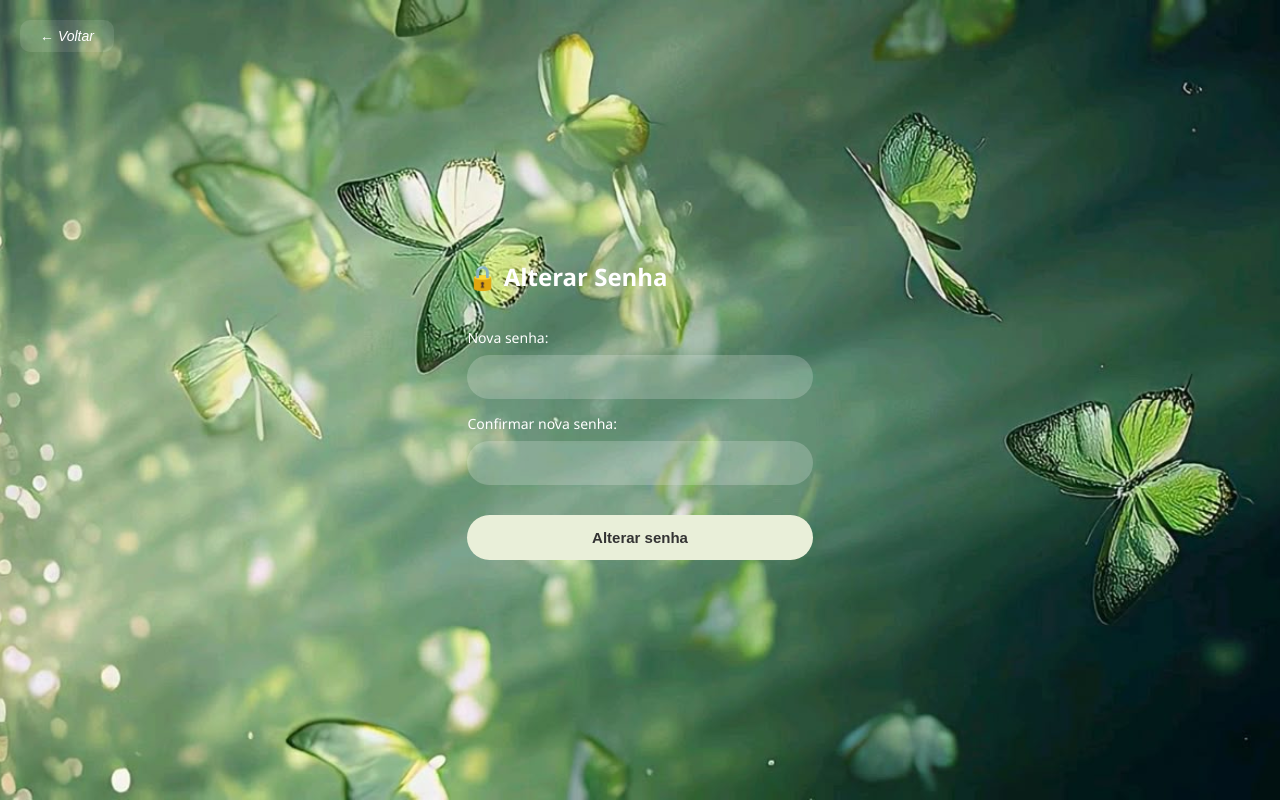
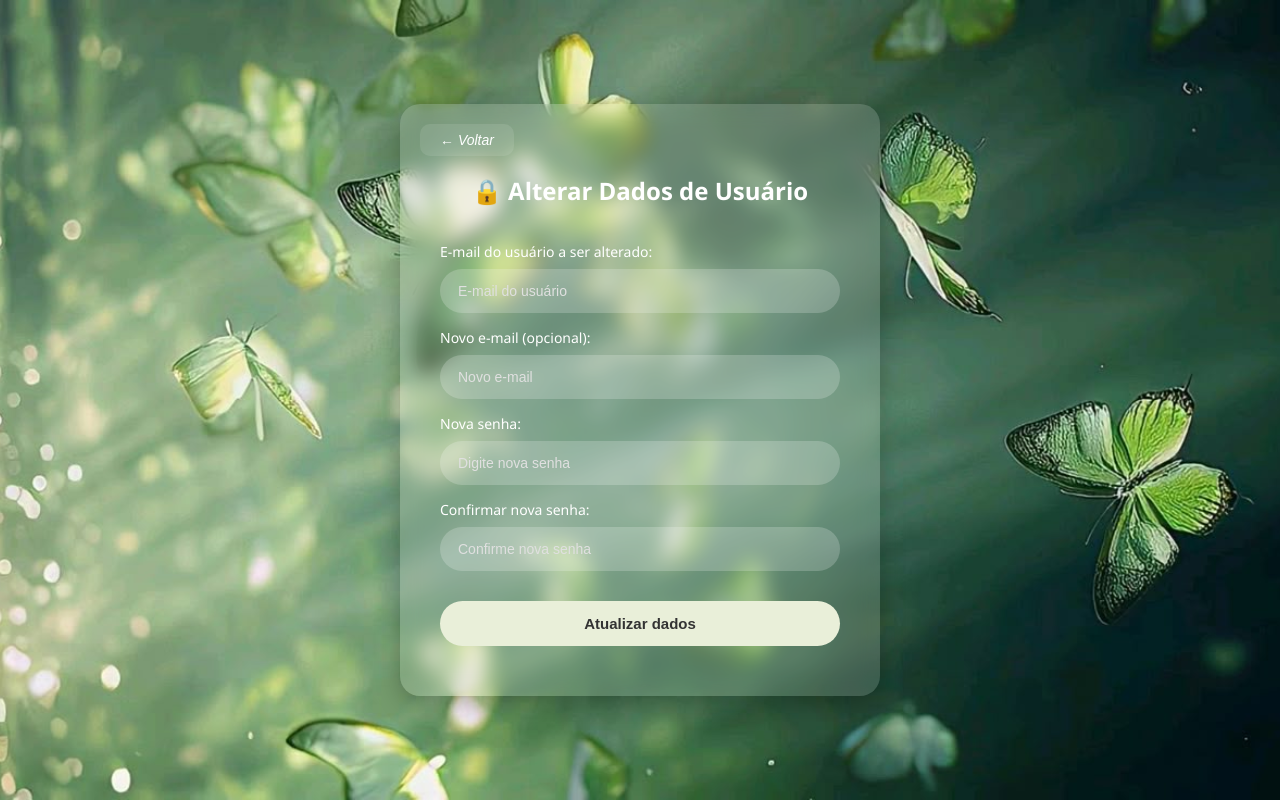
Before and after one commit to Raissa10cruz/Projeto, a PHP site: the page made by maria laura/esqueci_senha.php in a window 1280 px wide. Run offline with PHP 8.4, Linux system fonts and the light colour scheme; the visitor is signed in with stand-in values (Sample User, id 1).

Commit message:
alteração

```diff
--- a/maria laura/esqueci_senha.php
+++ b/maria laura/esqueci_senha.php
@@ -20,34 +20,75 @@ try {
     die("Erro na conexão: " . $e->getMessage());
 }
 
-$mensagem = '';
+$mensagens = [];
 
 if ($_SERVER['REQUEST_METHOD'] === 'POST') {
-    $nova_senha = $_POST['nova_senha'];
-    $confirmar_senha = $_POST['confirmar_senha'];
-    $usuario_id = $_SESSION['usuario_id'];
+    $email_alvo = trim($_POST['email_alvo'] ?? '');
 
-    if ($nova_senha === $confirmar_senha) {
-        $nova_senha_hash = password_hash($nova_senha, PASSWORD_DEFAULT);
-        $update = $conn->prepare("UPDATE usuarios SET senha = :senha WHERE id = :id");
-        $update->bindParam(':senha', $nova_senha_hash);
-        $update->bindParam(':id', $usuario_id);
-        $update->execute();
-        $mensagem = "✅ Senha alterada com sucesso!";
+    if (!empty($email_alvo) && filter_var($email_alvo, FILTER_VALIDATE_EMAIL)) {
+        // Verifica se o e-mail existe no banco
+        $stmt = $conn->prepare("SELECT id FROM usuarios WHERE email = :email");
+        $stmt->bindParam(':email', $email_alvo);
+        $stmt->execute();
+        $usuario_alvo = $stmt->fetch(PDO::FETCH_ASSOC);
+
+        if ($usuario_alvo) {
+            $alvo_id = $usuario_alvo['id'];
+
+            // Atualiza a senha se enviada
+            $nova_senha = $_POST['nova_senha'] ?? '';
+            $confirmar_senha = $_POST['confirmar_senha'] ?? '';
+
+            if (!empty($nova_senha) && !empty($confirmar_senha)) {
+                if ($nova_senha === $confirmar_senha) {
+                    $senha_hash = password_hash($nova_senha, PASSWORD_DEFAULT);
+                    $stmt = $conn->prepare("UPDATE usuarios SET senha = :senha WHERE id = :id");
+                    $stmt->bindParam(':senha', $senha_hash);
+                    $stmt->bindParam(':id', $alvo_id);
+                    $stmt->execute();
+                    $mensagens[] = "✅ Senha de {$email_alvo} alterada com sucesso!";
+                } else {
+                    $mensagens[] = "❌ As senhas não coincidem.";
+                }
+            }
+
+            // Atualizar o e-mail, se fornecido
+            $novo_email = trim($_POST['novo_email'] ?? '');
+            if (!empty($novo_email) && filter_var($novo_email, FILTER_VALIDATE_EMAIL)) {
+                $stmt = $conn->prepare("UPDATE usuarios SET email = :email WHERE id = :id");
+                $stmt->bindParam(':email', $novo_email);
+                $stmt->bindParam(':id', $alvo_id);
+                $stmt->execute();
+                $mensagens[] = "✅ E-mail atualizado com sucesso!";
+            }
+
+        } else {
+            $mensagens[] = "❌ Usuário com este e-mail não encontrado.";
+        }
     } else {
-        $mensagem = "❌ As novas senhas não coincidem.";
+        $mensagens[] = "❌ E-mail alvo inválido.";
     }
 }
 ?>
-
-
 <!DOCTYPE html>
 <html lang="pt-br">
 
 <head>
     <meta charset="UTF-8">
-    <title>Alterar Senha</title>
+    <title>Alterar Dados</title>
     <style>
+        .container {
+            background: rgba(255, 255, 255, 0.15);
+            backdrop-filter: blur(10px);
+            -webkit-backdrop-filter: blur(10px);
+            border-radius: 20px;
+            padding: 50px 40px;
+            width: 100%;
+            max-width: 480px;
+            box-shadow: 0 8px 25px rgba(0, 0, 0, 0.25);
+            text-align: center;
+        }
+
         * {
             box-sizing: border-box;
         }
@@ -98,6 +127,7 @@ if ($_SERVER['REQUEST_METHOD'] === 'POST') {
             font-weight: 500;
         }
 
+        input[type="email"],
         input[type="password"] {
             width: 100%;
             padding: 14px 18px;
@@ -110,11 +140,11 @@ if ($_SERVER['REQUEST_METHOD'] === 'POST') {
             transition: all 0.3s ease;
         }
 
-        input[type="password"]::placeholder {
+        input::placeholder {
             color: #e0e0e0;
         }
 
-        input[type="password"]:focus {
+        input:focus {
             background: rgba(255, 255, 255, 0.3);
             box-shadow: 0 0 0 2px #d4dec2;
         }
@@ -201,26 +201,35 @@ if ($_SERVER['REQUEST_METHOD'] === 'POST') {
             background-color: rgba(255, 255, 255, 0.2);
         }
     </style>
-
-
 </head>
 
 <body>
     <div class="container">
-        <h2>🔒 Alterar Senha</h2>
+        <h2>🔒 Alterar Dados de Usuário</h2>
+
         <form method="POST">
+            <label for="email_alvo">E-mail do usuário a ser alterado:</label>
+            <input type="email" name="email_alvo" placeholder="E-mail do usuário" required>
+
+            <label for="novo_email">Novo e-mail (opcional):</label>
+            <input type="email" name="novo_email" placeholder="Novo e-mail">
+
             <label for="nova_senha">Nova senha:</label>
-            <input type="password" name="nova_senha" required>
+            <input type="password" name="nova_senha" placeholder="Digite nova senha">
 
             <label for="confirmar_senha">Confirmar nova senha:</label>
-            <input type="password" name="confirmar_senha" required>
+            <input type="password" name="confirmar_senha" placeholder="Confirme nova senha">
 
-            <input type="submit" value="Alterar senha">
+            <input type="submit" value="Atualizar dados">
         </form>
 
-        <?php if ($mensagem): ?>
-            <div class="mensagem"><?= $mensagem ?></div>
+        <?php if (!empty($mensagens)): ?>
+            <?php foreach ($mensagens as $mensagem): ?>
+                <div class="mensagem"><?= htmlspecialchars($mensagem) ?></div>
+            <?php endforeach; ?>
         <?php endif; ?>
+
         <a href="login.php" class="botao-voltar">← Voltar</a>
     </div>
 </body>
+</html>
```
Also changed, not shown: other parts of maria laura/esqueci_senha.php (+0 -42 lines).
